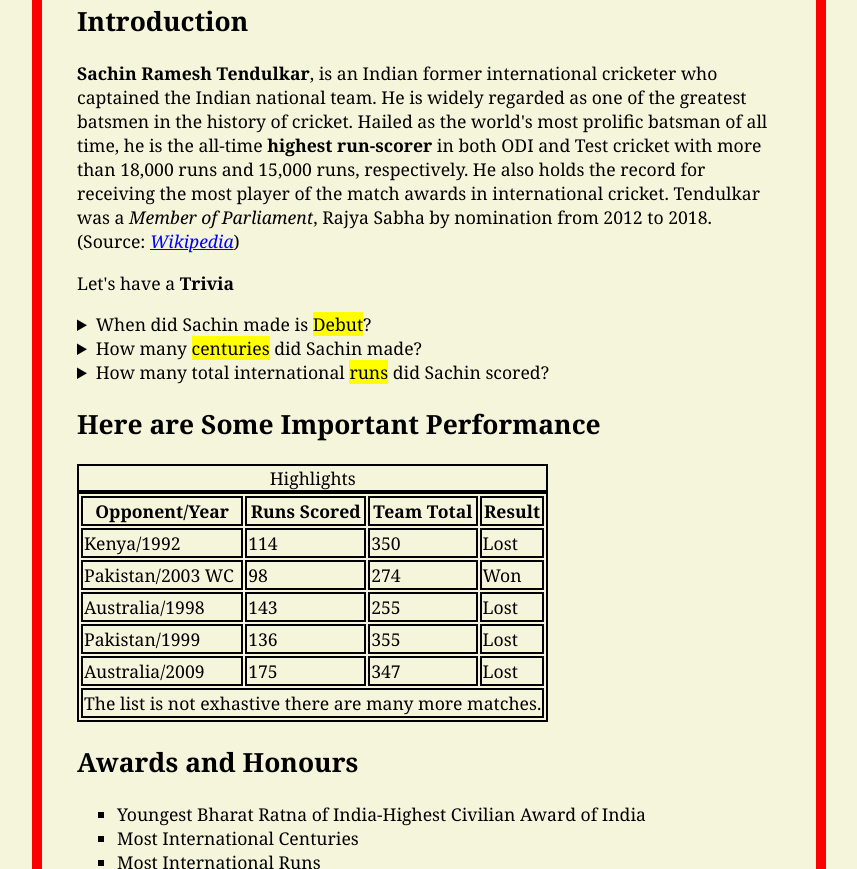
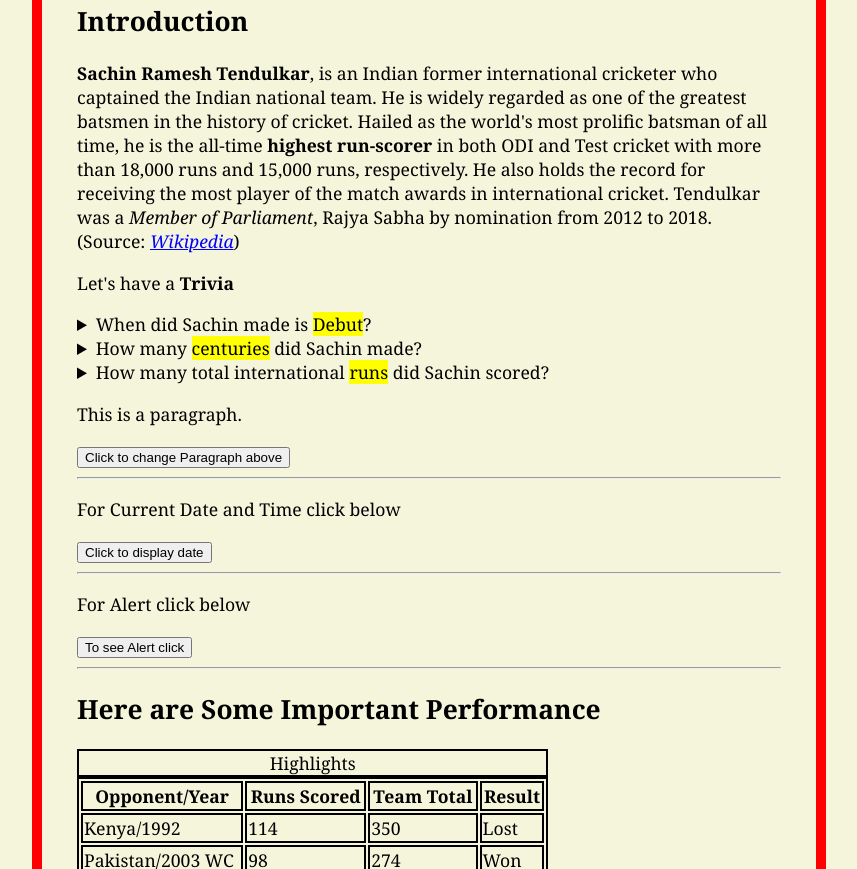
Before and after one commit to sandeep1194ra/demojs, a plain HTML site: page index.html in a window 1280 px wide. Shown: the part 358-1227 px from the top of the page, without its empty margins (211-1068 px from the left). Drawn offline with Linux system fonts and the light colour scheme.

Commit message:
Update index.html

```diff
--- a/index.html
+++ b/index.html
@@ -1,11 +1,5 @@
 <!DOCTYPE html>
-
-
-
 <html lang="en">
-
-
-
 <head>
 
     <meta charset="UTF-8">
@@ -21,15 +15,9 @@
     <link rel="icon" href="favicon.jpg" type="image/x-icon">
 
     <link rel="stylesheet" href="styles.css" type="text/css">
-
 </head>
 
-
-
 <body>
-
-
-
     <header>
 
         <h1>Sachin Ramesh Tendulkar</h1>
@@ -49,41 +37,22 @@
         <nav>
 
             <ul>
-
                 <li><a href="../index.html">Home</a></li>
-
                 <li><a href="#intro">Introduction</a></li>
-
                 <li><a href="#perform">Highlights</a></li>
-
                 <li><a href="#awards">Awards</a></li>
-
             </ul>
 
         </nav>
-
-
-
         <hr>
-
-
 
         <section id="intro">
 
 
 
         <h2>Introduction</h2>
-
-
-
         <p><strong>Sachin Ramesh Tendulkar</strong>, is an Indian former international cricketer who captained the Indian national team. He is widely regarded as one of the greatest batsmen in the history of cricket. Hailed as the world's most prolific batsman of all time, he is the all-time<strong> highest run-scorer</strong> in both ODI and Test cricket with more than 18,000 runs and 15,000 runs, respectively. He also holds the record for receiving the most player of the match awards in international cricket. Tendulkar was a <em>Member of Parliament</em>, Rajya Sabha by nomination from 2012 to 2018. (Source: <cite><a href="https://en.wikipedia.org/wiki/Sachin_Tendulkar" target="_blank">Wikipedia</a></cite>)</p>
-
-
-
         <p>Let's have a <strong> Trivia </strong></p>
-
-
-
     <aside>
 
        <details>
@@ -108,7 +77,26 @@
 
     </aside></section>
 
+        <section class="js">
+<div>
+    <p id="demo">This is a paragraph.</p>
+    <button type="button" onclick="changePara()">Click to change Paragraph above</button>
+</div>
+<hr>
 
+<div>
+    <p id="demo1">For Current Date and Time click below</p>
+    <button type="button" onclick="date()">Click to display date</button>
+</div>
+<hr>
+
+<div>
+    <p id="demo2">For Alert click below</p>
+    <button type="button" onclick="demoAlert()">To see Alert click</button>
+</div>
+<hr>
+
+        </section>
 
 <section id="perform"><h2>Here are Some Important Performance</h2>
 
@@ -217,22 +205,11 @@
             <li>Known as God of Cricket/ Master Blaster</li>
 
         </ul></section>
-
-
-
     <hr>
-
-
-
     <article>
-
-
-
         <h2>Contact Me</h2>
 
         <p>If you liked this webpage, I'd really like to hear for your feedback.</p>
-
-
 
         <form action="https://httpbin.org/get" method="get">
 
@@ -265,9 +242,6 @@
                 <input type="password" name="password" id="password" placeholder="your secret" required></p>
 
         </fieldset>
-
-
-
         <fieldset>
 
             <legend>What games do you like?</legend>
@@ -290,8 +264,6 @@
 
         </fieldset>
 
-
-
         <fieldset>
 
             <legend>Who is Your Favourite Sportsperson?</legend>
@@ -301,8 +273,6 @@
             <input type="text" name="sperson" id="sperson" placeholder="Sachin Tendulkar" autocomplete="on" required></p>
 
         </fieldset>
-
-
 
         <fieldset>
 
@@ -324,24 +294,12 @@
 
     </form></article>
 
-
-
     <p>Note: This is my first work using HTML and CSS hence kept it as it is.</p>
-
-
 
     <p><a href="#">Back to Top</a></p>
 
-
-
 </main>
-
-
-
     <hr>
-
-
-
     <footer>
 
         &lt; &lt;&lt; &copy; <a href="about.html" target="_blank">Sandeep</a> &gt; &gt; &gt;
```
